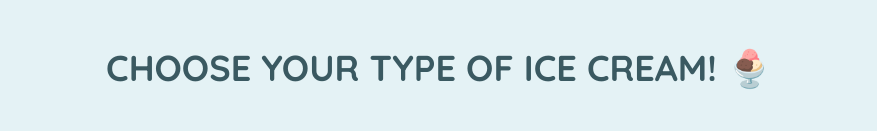
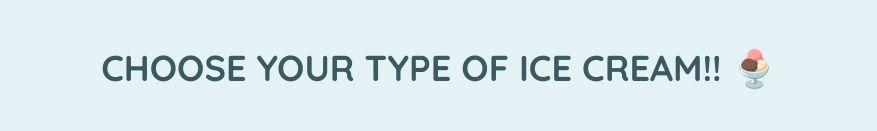
Before and after one commit to jasmininnaka24/project-simulation-pipeline-container, a website: page index.html in a window 1280 px wide. Shown: the top 131 px of the page, without its empty margins (201-1078 px from the left). Drawn offline with Linux system fonts and the light colour scheme.

Commit message:
Update index.html

```diff
--- a/index.html
+++ b/index.html
@@ -16,7 +16,7 @@
       id="home-text"
       class="text-center uppercase font-bold container mx-auto pt-12 text-4xl text-darkGrayishBlue"
     >
-      Choose your type of ice cream! 🍨
+      Choose your type of ice cream!! 🍨
     </h1>
     <section id="boxes">
       <div
```
